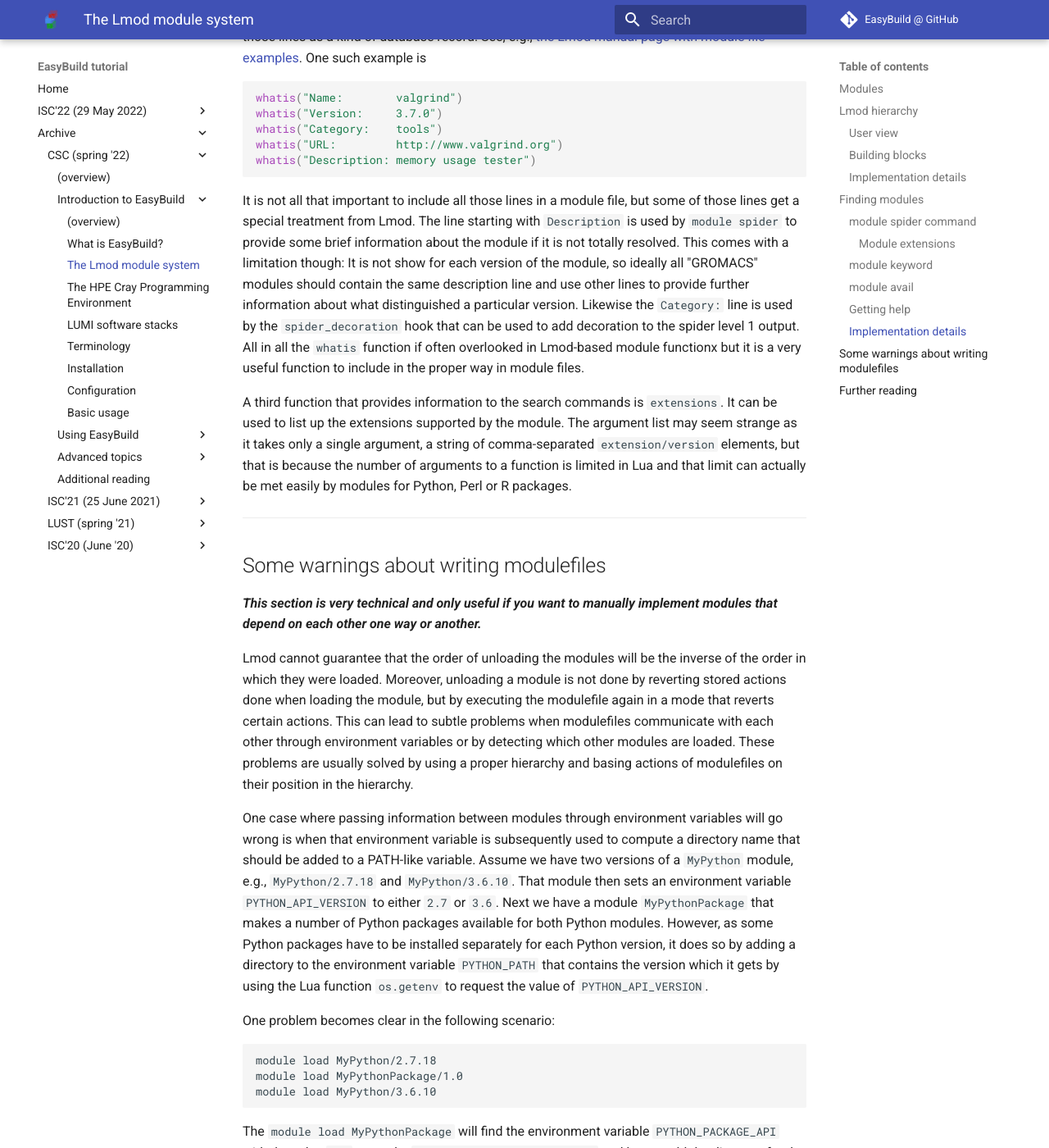
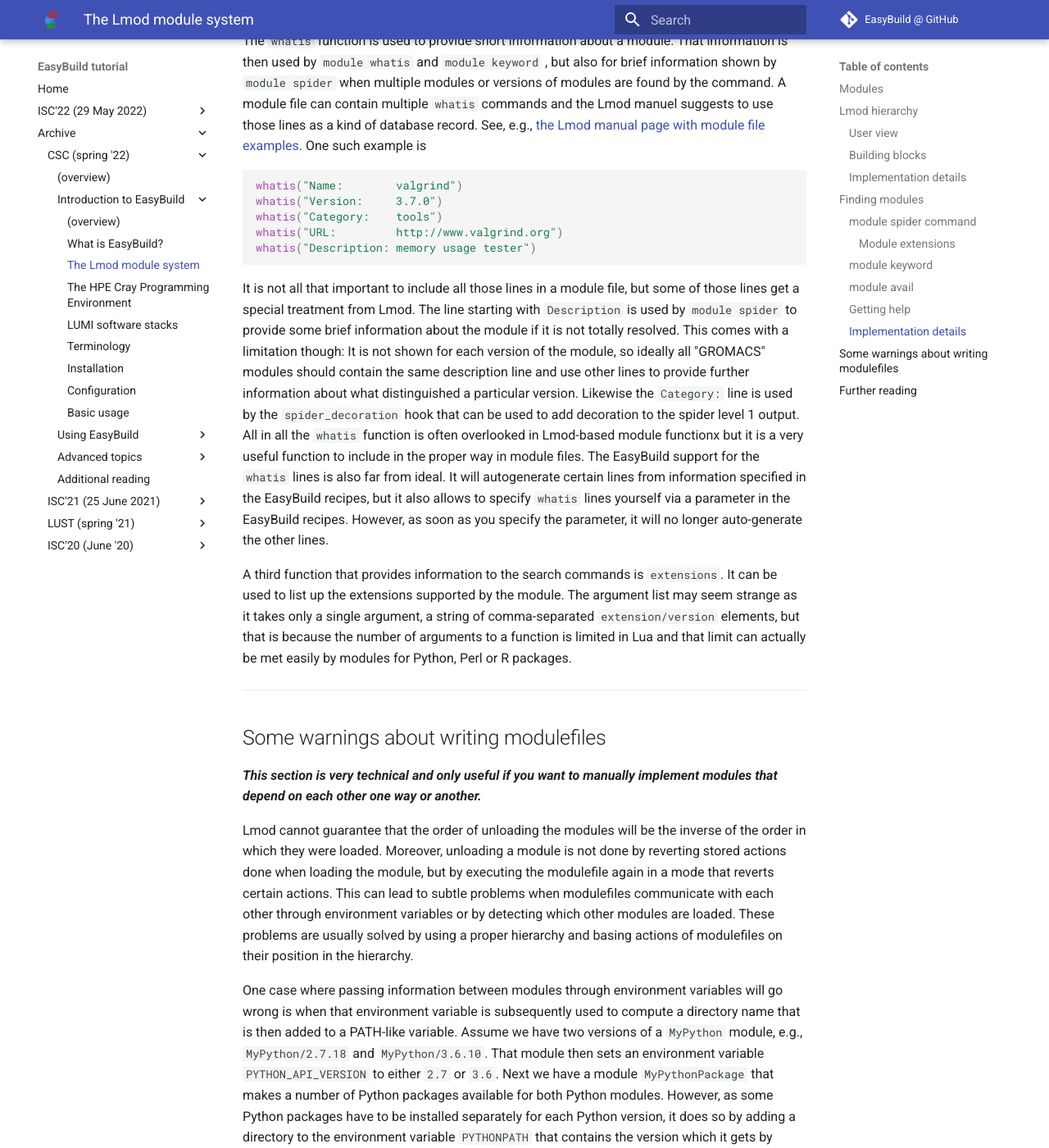
Before and after one commit to easybuilders/easybuild-tutorial, an MkDocs documentation site: the page built from docs/2022-CSC_and_LO/1_Intro/1_02_Lmod.md, in a window 1280 px wide and 1400 px high, scrolled down 11945 px. Shown: the whole window at 82% size. Built offline with MkDocs 1.6.1 and Material for MkDocs 9.7.7, drawn with Linux system fonts in a browser that asks for light colours; some of the changed text lies outside the part shown.

Commit message:
Minor corrections to the Lmod section.

````diff
--- a/docs/2022-CSC_and_LO/1_Intro/1_02_Lmod.md
+++ b/docs/2022-CSC_and_LO/1_Intro/1_02_Lmod.md
@@ -437,10 +437,10 @@
           buildtools/21.12 (LUMI/21.12 partition/D)
           buildtools/21.12 (LUMI/21.12 partition/C)
           buildtools/21.12 (CrayEnv)
-     ```
-     (output abbreviated and slightly reformatted for readability). This tells that
-     ``CMake/3.22.2`` is provided by the ``bvuildtools/21.12`` module and that there
-     are 5 different ways to make that package available.
+    ```
+    (output abbreviated and slightly reformatted for readability). This tells that
+    ``CMake/3.22.2`` is provided by the ``bvuildtools/21.12`` module and that there
+    are 5 different ways to make that package available.
 
 ??? Bug "Restrictions with older Lmod versions"
     At the time of development of this tutorial, Cray is still using the pretty old
@@ -553,7 +553,9 @@
 Modes include "load", "unload" but also "spider".  E.g., when the mode is "load", the
 ``setenv`` function will set an environment variable to the indicated value while in
 "unload" mode that environment variable will be unset, and in "spider" mode the
-environment variable is left untouched. The working of ``prepend_path``, a function
+environment variable is left untouched.
+
+The working of ``prepend_path``, a function
 that modifies PATH-style variables, depends a bit on how Lmod is configured (as it is
 possible to work with reference counts), but in its most basic mode, ``prepend_path``
 will add a given directory to a given PATH-style environment variable (or move it to
@@ -563,6 +565,7 @@
 in that PATH-style variable). When the mode is "spider", the function has special behaviour
 if it is used to change the ``MODULEPATH``. It will then note the change and add that
 directory to the list of directories that has to be searched for module files.
+
 This makes ``module spider`` a very expensive command as it may have to traverse a lot
 of directories and has to execute all module files in there. Therefore Lmod will build
 a so-called spider cache which can be pre-built in the system for  certain directories
@@ -598,21 +601,24 @@
 It is not all that important to include all those lines in a module file, but some of
 those lines get a special treatment from Lmod. The line starting with ``Description``
 is used by ``module spider`` to provide some brief information about the module if it
-is not totally resolved. This comes with a limitation though: It is not show for each
+is not totally resolved. This comes with a limitation though: It is not shown for each
 version of the module, so ideally all "GROMACS" modules should contain the same
 description line and use other lines to provide further information about what
 distinguished a particular version.
 Likewise the ``Category:`` line is used by the ``spider_decoration`` hook that can be
 used to add decoration to the spider level 1 output.
-All in all the ``whatis`` function if often overlooked in Lmod-based module functionx
+All in all the ``whatis`` function is often overlooked in Lmod-based module functionx
 but it is a very useful function to include in the proper way in module files.
+The EasyBuild support for the ``whatis`` lines is also far from ideal. It will autogenerate
+certain lines from information specified in the EasyBuild recipes, but it also allows to
+specify ``whatis`` lines yourself via a parameter in the EasyBuild recipes. However,
+as soon as you specify the parameter, it will no longer auto-generate the other lines.
 
 A third function that provides information to the search commands is ``extensions``.
 It can be used to list up the extensions supported by the module. The argument list
 may seem strange as it takes only a single argument, a string of comma-separated ``extension/version``
 elements, but that is because the number of arguments to a function is limited in
 Lua and that limit can actually be met easily by modules for Python, Perl or R packages.
-
 
 ---
 
@@ -631,13 +637,13 @@
 
 One case where passing information between modules through environment variables will
 go wrong is when that environment variable is subsequently used to compute a directory
-name that should be added to a PATH-like variable. Assume we have two versions of
+name that is then added to a PATH-like variable. Assume we have two versions of
 a ``MyPython`` module, e.g., ``MyPython/2.7.18`` and ``MyPython/3.6.10``. That module then
 sets an environment variable ``PYTHON_API_VERSION`` to either ``2.7``  or ``3.6``.
 Next we have a module ``MyPythonPackage`` that makes a number of Python packages available
 for both Python modules. However, as some Python packages have to be installed separately
 for each Python version, it does so by adding a directory to the environment variable
-``PYTHON_PATH`` that contains the version which it gets by using the Lua function
+``PYTHONPATH`` that contains the version which it gets by using the Lua function
 ``os.getenv`` to request the value of ``PYTHON_API_VERSION``.
 
 One problem becomes clear in the following scenario:
@@ -648,11 +654,11 @@
 ```
 The ``module load MyPythonPackage`` will find the environment variable ``PYTHON_PACKAGE_API``
 with the value ``2.7``  as set by ``module load MyPython/2.7.18`` and hence add the directory
-for the packages for version 2.7 to ``PYTHON_PATH``. The ``module load MyPython/3.6.10``
+for the packages for version 2.7 to ``PYTHONPATH``. The ``module load MyPython/3.6.10``
 command will trigger two operations because of the *"one name rule"*: First it will
 automatically unload ``MyPython/2.7.18`` (which will unset ``PYTHON_API_VERSIUON``) and
 next it will load ``MyPython/3.6.10`` which will set ``PYTHON_API_VERSION`` to ``3.6``.
-However, ``MyPythonPackage`` is not reloaded so the ``PYTHON_PATH`` variable will now point
+However, ``MyPythonPackage`` is not reloaded so the ``PYTHONPATH`` variable will now point
 to the wrong directory. One would be tempted to think that the easy fix for the user would
 be to reload ``MyPythonPackage/1.0``:
 ``` bash
@@ -660,12 +666,12 @@
 ```
 Because of the *"one name rule"* this will again trigger an unload followed by a load
 of the module. The problem is in the unload. One would expect that first unloading
-``MyPythonPackage`` would remove the 2.7 directory from the ``PYTHON_PATH`` but it
+``MyPythonPackage`` would remove the 2.7 directory from the ``PYTHONPATH`` but it
 will not. Lmod does not remember that last time it loaded ``MyPythonPackage`` it added
 the 2.7 directory to ``PythonPath``. Instead it will execute the commands in the
 modulefile and reverse certain commands. Since ``PYTHON_API_VERSION`` has now the value
 ``3.6``, it will try to remove the directory for version ``3.6`` which is not in the
-``PYTHON_PATH``. The subsequent load will then add the 3.6 directory to ``PYTHON_PATH``
+``PYTHONPATH``. The subsequent load will then add the 3.6 directory to ``PYTHONPATH``
 so the environment variable now contains both directories.
 
 In this simple case, a ``module purge`` after the first two ``module load`` commands would
@@ -692,9 +698,9 @@
         ``` lua
         LmodMessage( 'In ' ..  myModuleFullName() .. ' in mode '  .. mode() )
         LmodMessage( 'PYTHON_API_VERSION = ' .. ( os.getenv( 'PYTHON_API_VERSION' ) or '') )
-        prepend_path( 'PYTHON_PATH', 'someroot/python' ..
+        prepend_path( 'PYTHONPATH', 'someroot/python' ..
           ( os.getenv( 'PYTHON_API_VERSION' ) or 'TTT' ) .. '/packages' )
-        LmodMessage( 'PYTHON_PATH = ' .. ( os.getenv( 'PYTHON_PATH' ) or '') )
+        LmodMessage( 'PYTHONPATH = ' .. ( os.getenv( 'PYTHONPATH' ) or '') )
         ```
 ??? Note "Solution with a hierarchy"
     The better way in Lmod to implement the above scenario would be in a module hierarchy.
@@ -731,9 +737,9 @@
         LmodMessage( 'Detected Python API version from environment: ' ..
             ( os.getenv( 'PYTHON_API_VERSION' ) or '' ) )
 
-        prepend_path( 'PYTHON_PATH', 'someroot/python' .. python_api_version .. '/packages' )
+        prepend_path( 'PYTHONPATH', 'someroot/python' .. python_api_version .. '/packages' )
 
-        LmodMessage( 'PYTHON_PATH = ' .. (os.getenv( 'PYTHON_PATH' ) or '') )
+        LmodMessage( 'PYTHONPATH = ' .. (os.getenv( 'PYTHONPATH' ) or '') )
         ```
 
     Now add the ``level1`` subdirectory to ``MODULEPATH``, e.g., if you're in the directory
@@ -758,13 +764,13 @@
     ``module avail`` will show the ``MyPythonPackage/1.0`` module.
 
     The ``MyPythonPackage`` shows two ways to get the version of the Python API to use for
-    determining the right directory to add to ``PYTHON_PATH``. The fragile way is to enquire
+    determining the right directory to add to ``PYTHONPATH``. The fragile way is to enquire
     the value of the environment variable ``PYTHON_API_VERSION`` set by loading ``MyPython/2.7.18``.
     The more robust way is to use the Lmod introspection function ``myFileName()`` which returns
     the full path and file name of the module file that is executing, and extracting the version
     from the path with a pattern matching function. In this particular situation both computed
     values are the same so both would have worked to correctly add
-    ``somedir/python2.7/packages`` to the front of ``PYTHON_PATH``.
+    ``somedir/python2.7/packages`` to the front of ``PYTHONPATH``.
 
     The next command, ``module load MyPython/3.6.10`` triggers a chain of events.
 
@@ -777,11 +783,11 @@
     the change of the ``MODULEPATH`` the ``MyPythonPackage/1.0`` module which was loaded from
     ``.../level2/PythonAPI/2.7`` is no longer available so Lmod will continue with unloading
     that module. The interesting bit now is that ``PYTHON_API_VERSION`` is unset. So had we
-    computed the name of the directory to add to ``PYTHON_PATH`` using the value of that
+    computed the name of the directory to add to ``PYTHONPATH`` using the value of that
     environment variable, the module would have failed to compute the correct directory name
-    to remove so ``prepend_path`` would have left the ``PYTHON_PATH`` environment variable
+    to remove so ``prepend_path`` would have left the ``PYTHONPATH`` environment variable
     untouched. However, by computing that value from the directory of the modulefile, we get
-    the right value and can correctly remove ``somedir/python2.7/packages`` from ``PYTHON_PATH``.
+    the right value and can correctly remove ``somedir/python2.7/packages`` from ``PYTHONPATH``.
     Lmod will also remember that the module was only unloaded due to a change in the
     ``MODULEPATH`` and not because a user explicitly unloaded the module. I.e., it considers
     the module as deactivated but not as unloaded.
@@ -794,7 +800,7 @@
     of deactivated modules and notices that a different version of ``MyPythonPackage/1.0`` is
     now available. Hence it will now automatically load that module from the
     ``.../level2/PythonAPI/3.6`` subdirectory so that that module now correctly detects
-    that ``somedir/python3.6/package`` should be added to ``PYTHON_PATH``.
+    that ``somedir/python3.6/package`` should be added to ``PYTHONPATH``.
 
     Hence at the end of the cycle we have again a correctly configured environment with no
     trace of the ``2.7`` version that was loaded initially and with no action required from
@@ -803,7 +809,6 @@
 
     This idea is used on LUMI to implement the various versions of the software stack with
     for each software stack also optimised binaries for each of the node types.
-
 
 ---
 
````
